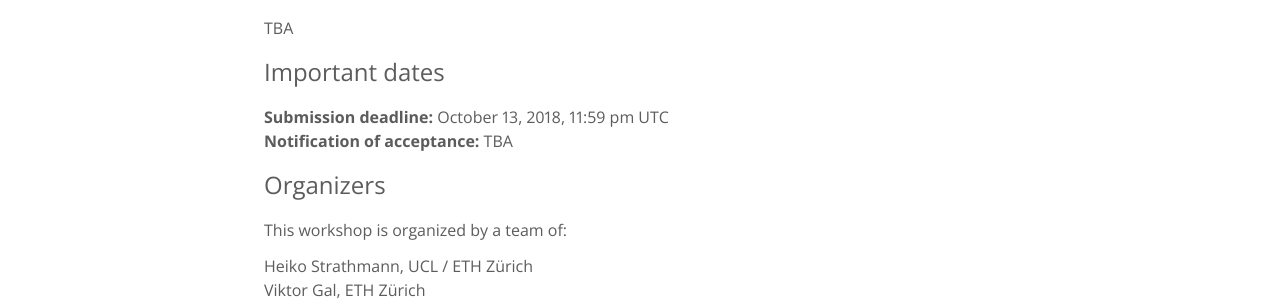
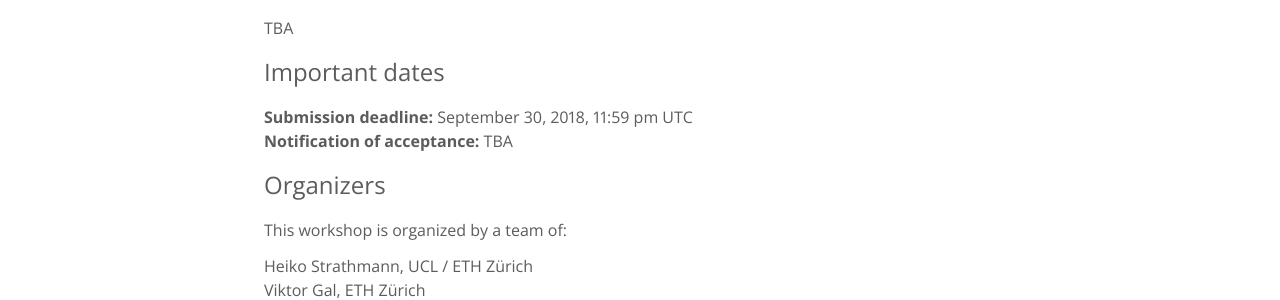
Before and after one commit to nips-2018-oss/nips-2018-oss.github.io, a Jekyll site: the page built from index.html, in a window 1280 px wide. Shown: the part 504-804 px from the top of the page. Built offline with Jekyll 4.4.1, drawn with Linux system fonts in a browser that asks for light colours; the list of posts is cut into pages by our own code.

Commit message:
Update submission due

```diff
--- a/_includes/description.md
+++ b/_includes/description.md
@@ -12,7 +12,7 @@ TBA
 
 ### Important dates
 
-- *Submission deadline:* October 13, 2018, 11:59 pm UTC
+- *Submission deadline:* September 30, 2018, 11:59 pm UTC
 - *Notification of acceptance:* TBA
 
 ### Organizers
```
